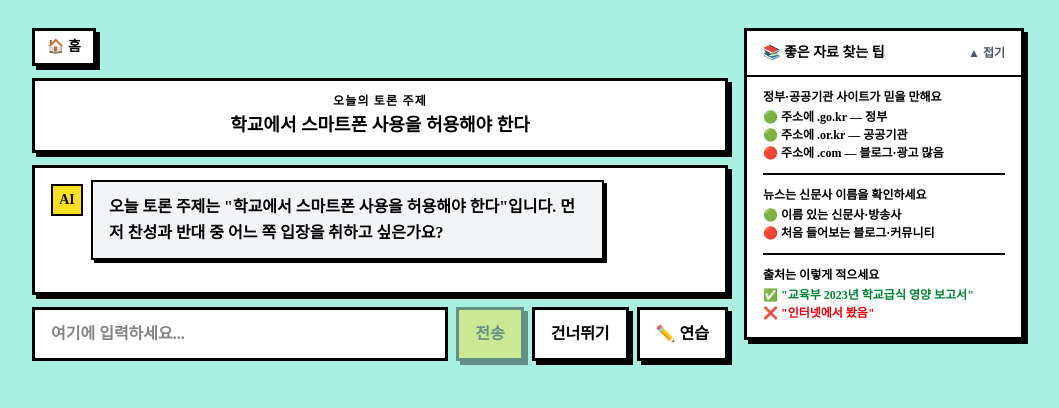
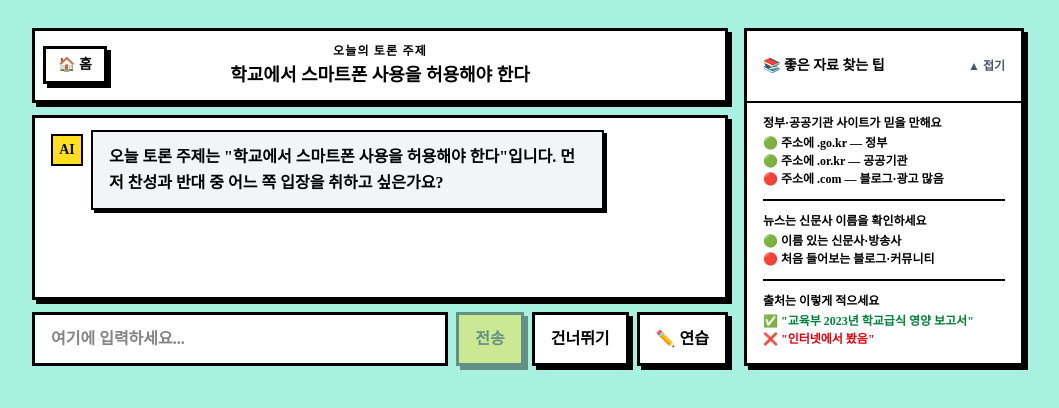
Before and after one commit to EDIEUfromVincent/debate-ai, a Next.js app in the folder frontend/: page /session/new in a window 1280 px wide. Shown: the top 408 px of the page, without its empty margins (112-1171 px from the left). Built offline with nearby package versions, Linux system fonts and the light colour scheme.

Commit message:
fix: HomeButton 배너 내부 배치, 텍스트 중앙, SourceGuideCard 높이 통일

```diff
--- a/frontend/components/session/DebateStage.tsx
+++ b/frontend/components/session/DebateStage.tsx
@@ -326,8 +326,6 @@ export default function DebateStage({
     >
       <div className="flex flex-col h-full min-h-0">
         <div className="flex flex-col h-full gap-2">
-          <HomeButton />
-
           {/* 규칙 위반 */}
           {violation && (
             <div
@@ -340,17 +338,22 @@ export default function DebateStage({
 
           {/* Phase 배너 */}
           <div
-            className="bg-white px-4 py-3 flex items-center justify-between gap-3 shrink-0"
+            className="bg-white flex items-center shrink-0"
             style={{ border: "3px solid #000", boxShadow: "4px 4px 0px #000" }}
           >
-            <div className="flex-1 min-w-0">
+            <div className="px-2 py-2 shrink-0">
+              <HomeButton />
+            </div>
+            <div className="flex-1 text-center py-3">
               <p className="text-xs font-black text-gray-500 uppercase tracking-widest mb-0.5">현재 단계</p>
-              <p className="text-base font-black text-black truncate">{phaseName}</p>
+              <p className="text-base font-black text-black">{phaseName}</p>
             </div>
-            {!noTimer && (
-              <div className={`text-3xl font-black tabular-nums ${timerRed ? "text-red-600 animate-pulse" : "text-black"}`}>
+            {!noTimer ? (
+              <div className={`px-4 text-3xl font-black tabular-nums shrink-0 ${timerRed ? "text-red-600 animate-pulse" : "text-black"}`}>
                 {ended ? "--:--" : `${mm}:${ss}`}
               </div>
+            ) : (
+              <div className="px-2 py-2 shrink-0 invisible"><HomeButton /></div>
             )}
           </div>
 
--- a/frontend/components/session/PrepStage.tsx
+++ b/frontend/components/session/PrepStage.tsx
@@ -95,14 +95,19 @@ export default function PrepStage({ topic, onComplete }: PrepStageProps) {
     >
       {/* 채팅 영역 */}
       <div className="flex flex-col h-full min-h-0 gap-3">
-        <HomeButton />
         {/* 주제 배너 */}
         <div
-          className="px-5 py-3 text-center shrink-0 bg-white"
+          className="shrink-0 bg-white flex items-center"
           style={{ border: "3px solid #000", boxShadow: "4px 4px 0px #000" }}
         >
-          <p className="text-xs font-black text-black uppercase tracking-widest mb-1">오늘의 토론 주제</p>
-          <p className="text-lg font-black text-black leading-snug">{topic}</p>
+          <div className="px-2 py-2 shrink-0">
+            <HomeButton />
+          </div>
+          <div className="flex-1 text-center py-3">
+            <p className="text-xs font-black text-black uppercase tracking-widest mb-1">오늘의 토론 주제</p>
+            <p className="text-lg font-black text-black leading-snug">{topic}</p>
+          </div>
+          <div className="px-2 py-2 shrink-0 invisible"><HomeButton /></div>
         </div>
 
         {showGuideOnMobile && (
--- a/frontend/components/session/SourceGuideCard.tsx
+++ b/frontend/components/session/SourceGuideCard.tsx
@@ -12,8 +12,8 @@ export default function SourceGuideCard() {
     >
       <button
         onClick={() => setOpen((v) => !v)}
-        className="w-full flex items-center justify-between px-4 py-3 text-left"
-        style={{ borderBottom: open ? "2px solid #000" : "none" }}
+        className="w-full flex items-center justify-between px-4 text-left"
+        style={{ borderBottom: open ? "2px solid #000" : "none", minHeight: "72px" }}
       >
         <span className="font-black text-black text-sm">📚 좋은 자료 찾는 팁</span>
         <span className="font-bold text-gray-600 text-xs">{open ? "▲ 접기" : "▼ 펼치기"}</span>
```
